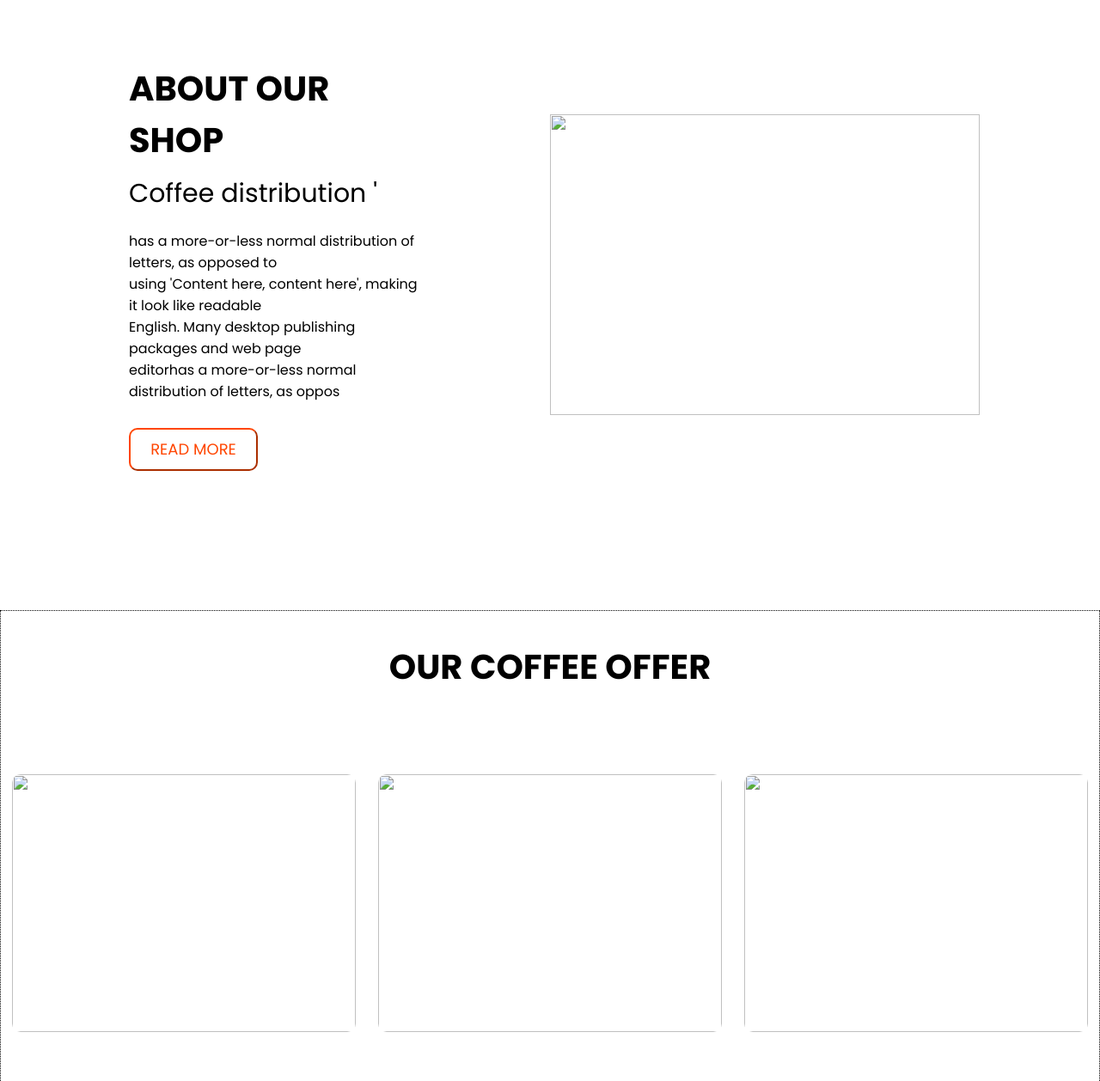
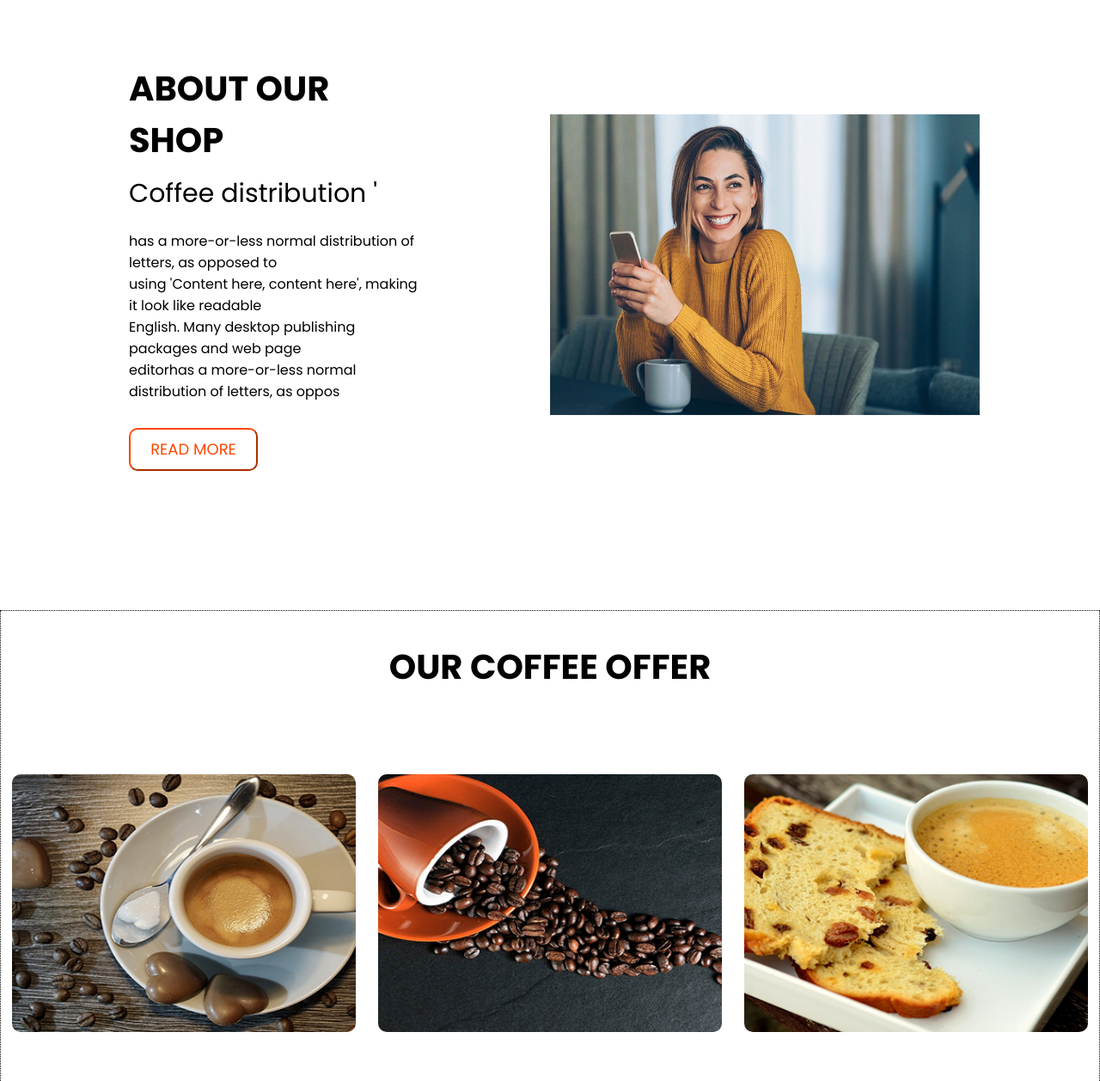
Before and after one commit to kkavi0665-cell/Starbuks-Coofee-Shop, a plain HTML site: page index.html in a window 1280 px wide. Shown: the part 1160-2418 px from the top of the page at 86% size. Drawn offline with Linux system fonts and the light colour scheme; files whose address does not match are found by name.

Commit message:
Update index.html

```diff
--- a/index.html
+++ b/index.html
@@ -11,7 +11,7 @@
 	 <div class="first-page">
 	 <div class="navbar">
 	 	 <div class="logo">
-            <img src="images/logo.png">
+            <img src="logo.png">
             <h1>
                 STARBUCKS
             </h1>
@@ -76,7 +76,7 @@
 				</button>
 			</div>
 			<div class="right">
-				<img src="images/girl.png">
+				<img src="girl.png">
 			</div>
 		</div>
 		<div class="forth-page" id="Coffees">
@@ -84,9 +84,9 @@
 		    	OUR COFFEE OFFER
 		    </h1>
 		    <div class="coffeetype">
-		    	<img src="images/img-1.png">
-		    	<img src="images/img-2.png">
-		    	<img src="images/img-3.png">
+		    	<img src="img-1.png">
+		    	<img src="img-2.png">
+		    	<img src="img-3.png">
 		    </div>
 		    <div class="menuname">
 		    	<h1>TYPES OF COFFEE</h1>
@@ -108,7 +108,7 @@
 					</p>
 				</div>
 				<div class="right">
-					<img src="images/chef-1.jpg">
+					<img src="chef-1.jpg">
 				</div>
 			</div>
 		</div>
```
